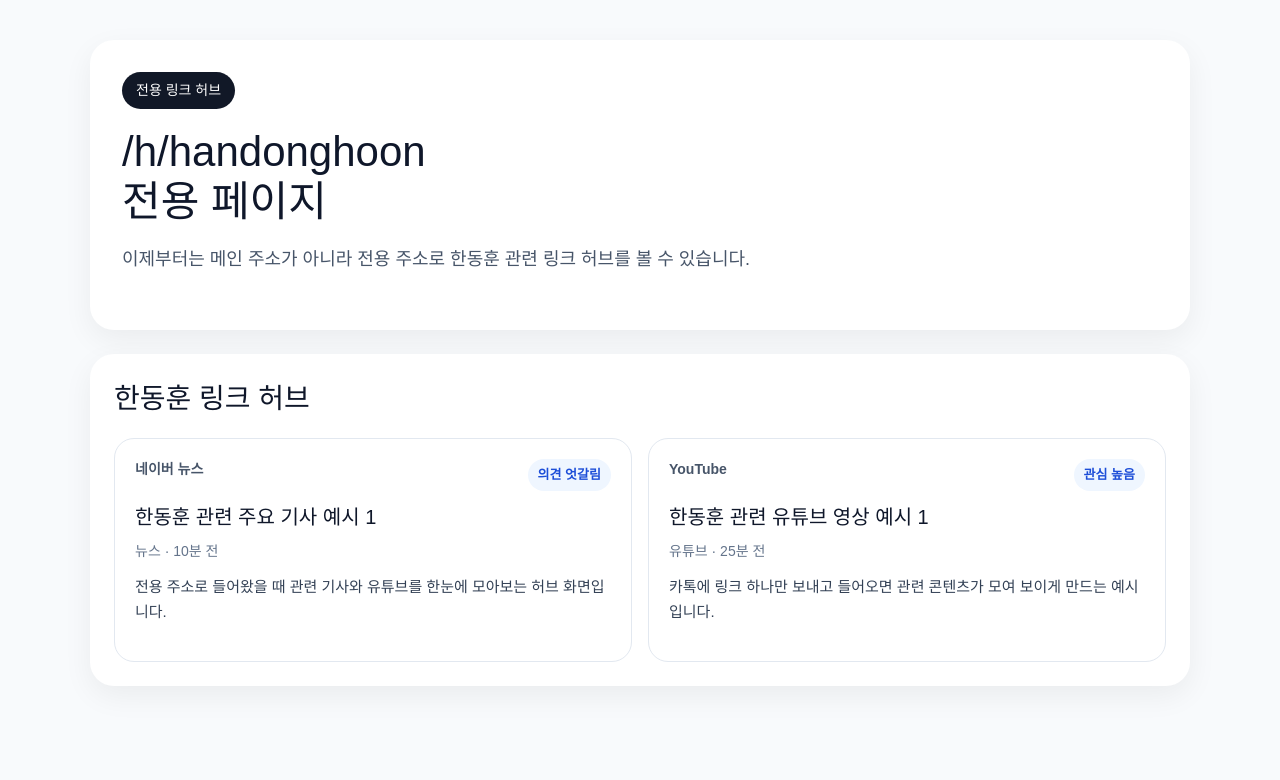
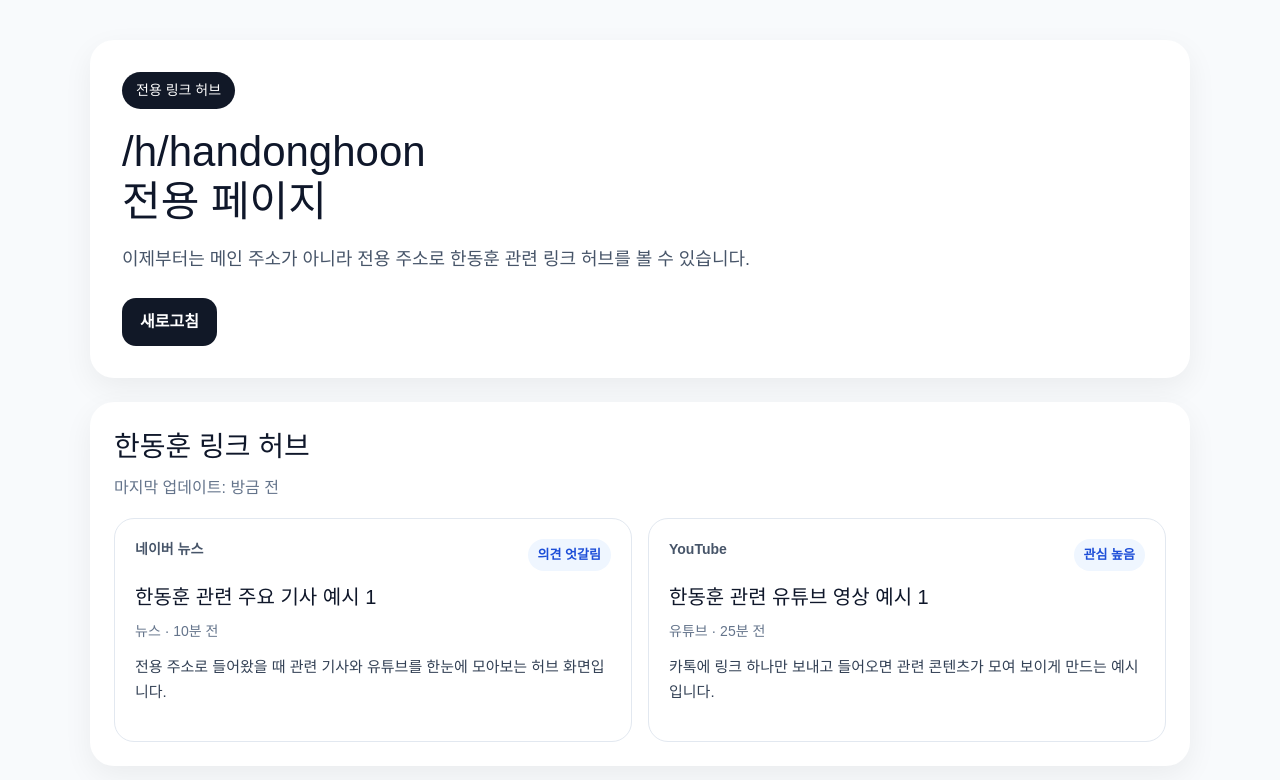
Before and after one commit to krbee8/nextjs-boilerplate, a Next.js app: page /h/handonghoon in a window 1280 px wide. Shown: the top 780 px of the page. Built offline with nearby package versions, Linux system fonts and the light colour scheme.

Commit message:
Update page.tsx

```diff
--- a/app/h/handonghoon/page.tsx
+++ b/app/h/handonghoon/page.tsx
@@ -1,12 +1,19 @@
+"use client";
+
+import { useState } from "react";
+
 export default function HandonghoonPage() {
-  const items = [
+  const [isRefreshing, setIsRefreshing] = useState(false);
+  const [lastUpdated, setLastUpdated] = useState("방금 전");
+  const [items, setItems] = useState([
     {
       id: 1,
       type: "뉴스",
       source: "네이버 뉴스",
       title: "한동훈 관련 주요 기사 예시 1",
       time: "10분 전",
-      summary: "전용 주소로 들어왔을 때 관련 기사와 유튜브를 한눈에 모아보는 허브 화면입니다.",
+      summary:
+        "전용 주소로 들어왔을 때 관련 기사와 유튜브를 한눈에 모아보는 허브 화면입니다.",
       mood: "의견 엇갈림",
     },
     {
@@ -15,10 +22,53 @@ export default function HandonghoonPage() {
       source: "YouTube",
       title: "한동훈 관련 유튜브 영상 예시 1",
       time: "25분 전",
-      summary: "카톡에 링크 하나만 보내고 들어오면 관련 콘텐츠가 모여 보이게 만드는 예시입니다.",
+      summary:
+        "카톡에 링크 하나만 보내고 들어오면 관련 콘텐츠가 모여 보이게 만드는 예시입니다.",
       mood: "관심 높음",
     },
-  ];
+  ]);
+
+  const handleRefresh = async () => {
+    setIsRefreshing(true);
+
+    await new Promise((resolve) => setTimeout(resolve, 1200));
+
+    setItems([
+      {
+        id: 1,
+        type: "뉴스",
+        source: "네이버 뉴스",
+        title: "한동훈 관련 최신 기사 예시 A",
+        time: "방금 전",
+        summary:
+          "새로고침 버튼을 눌렀을 때 최신 콘텐츠가 들어온 것처럼 보이게 만드는 예시입니다.",
+        mood: "의견 엇갈림",
+      },
+      {
+        id: 2,
+        type: "유튜브",
+        source: "YouTube",
+        title: "한동훈 관련 최신 유튜브 영상 예시 B",
+        time: "1분 전",
+        summary:
+          "나중에는 이 자리에 실제 유튜브 검색 결과가 들어오도록 연결할 예정입니다.",
+        mood: "관심 높음",
+      },
+      {
+        id: 3,
+        type: "뉴스",
+        source: "네이버 뉴스",
+        title: "한동훈 관련 추가 기사 예시 C",
+        time: "3분 전",
+        summary:
+          "지금은 임시 데이터지만, 다음 단계에서 네이버 뉴스 API와 연결하기 쉽게 만든 구조입니다.",
+        mood: "팩트체크 요구",
+      },
+    ]);
+
+    setLastUpdated("지금 막 업데이트됨");
+    setIsRefreshing(false);
+  };
 
   return (
     <main
@@ -74,8 +124,27 @@ export default function HandonghoonPage() {
               marginBottom: 24,
             }}
           >
-            이제부터는 메인 주소가 아니라 전용 주소로 한동훈 관련 링크 허브를 볼 수 있습니다.
+            이제부터는 메인 주소가 아니라 전용 주소로 한동훈 관련 링크 허브를
+            볼 수 있습니다.
           </p>
+
+          <div style={{ display: "flex", gap: 12, flexWrap: "wrap" }}>
+            <button
+              onClick={handleRefresh}
+              disabled={isRefreshing}
+              style={{
+                border: "none",
+                background: isRefreshing ? "#475569" : "#111827",
+                color: "#fff",
+                padding: "12px 18px",
+                borderRadius: 14,
+                cursor: isRefreshing ? "default" : "pointer",
+                fontWeight: 700,
+              }}
+            >
+              {isRefreshing ? "업데이트 중..." : "새로고침"}
+            </button>
+          </div>
         </div>
 
         <div
@@ -86,9 +155,14 @@ export default function HandonghoonPage() {
             boxShadow: "0 10px 30px rgba(0,0,0,0.06)",
           }}
         >
-          <h2 style={{ fontSize: 28, margin: "0 0 18px 0", color: "#0f172a" }}>
-            한동훈 링크 허브
-          </h2>
+          <div style={{ marginBottom: 18 }}>
+            <h2 style={{ fontSize: 28, margin: "0 0 8px 0", color: "#0f172a" }}>
+              한동훈 링크 허브
+            </h2>
+            <p style={{ color: "#64748b", margin: 0 }}>
+              마지막 업데이트: {lastUpdated}
+            </p>
+          </div>
 
           <div
             style={{
```
